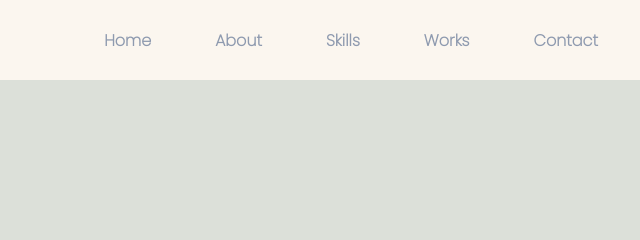
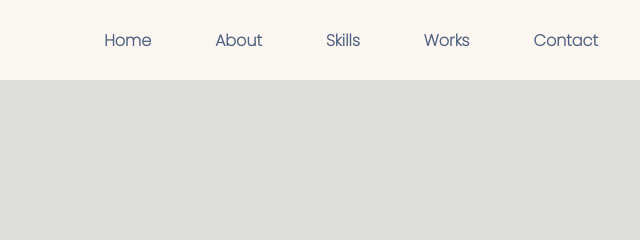
Before and after one commit to jaqueelizandro/portfolio, a plain HTML site: page index.html in a window 1280 px wide. Shown: the top 240 px of the page, 640-1280 px from the left. Drawn offline with nearby package versions, Linux system fonts and the light colour scheme.

Commit message:
change color link nav bar to improve accessibility

```diff
--- a/css/style.css
+++ b/css/style.css
@@ -34,7 +34,7 @@ li {
 }
 
 a {
-    color: rgb(142, 154, 175);
+    color: rgb(78, 96, 129);
     font-weight: 900;
     text-decoration: none;
 }
```
